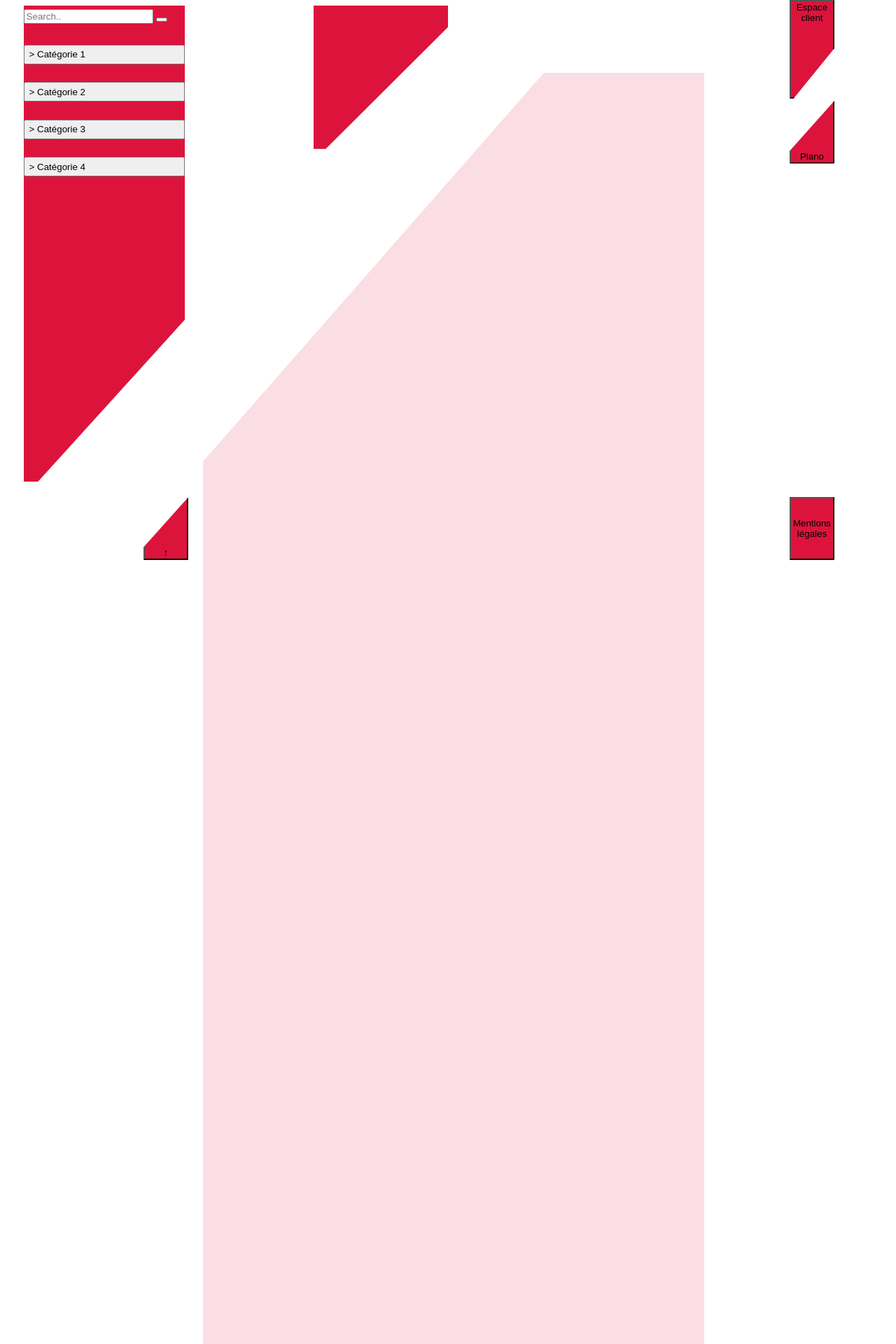
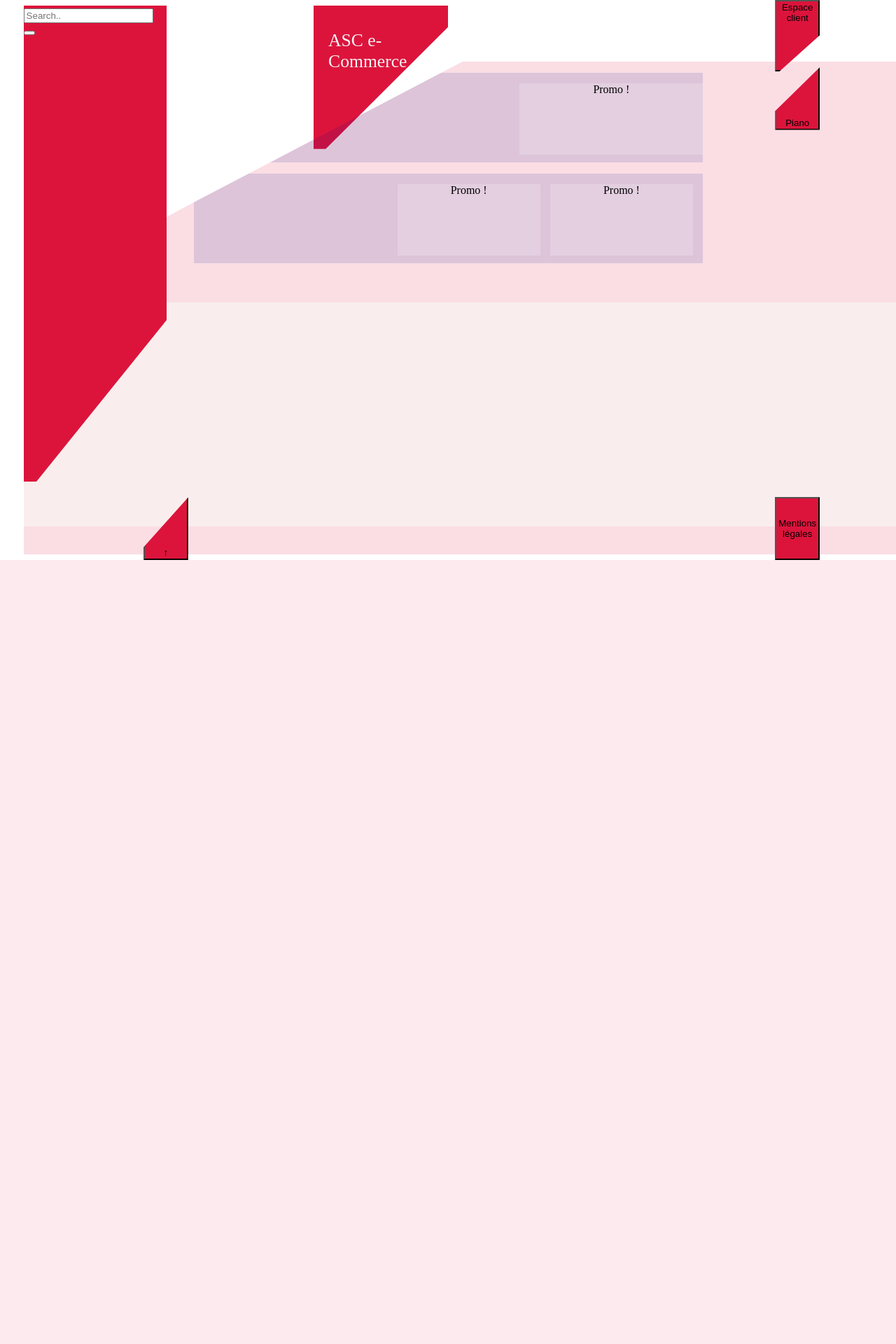
Before and after one commit to rfayard/ASC-e-com, a Symfony app: template templates/home_page/index.html.twig in a window 1280 px wide. Shown: the top 1920 px of the page at 70% size. After the commit the page ends 800 px from the top, so only its background shows below. Run offline with Twig, Linux system fonts and the light colour scheme; the template is opened without the code that fills it, so the values that code supplies are empty; style sheets or scripts are compiled from the project's sources; some libraries are stand-ins or nearby versions.

Commit message:
Actualisation de la page principale, rectification du css, implémentation des données de la base pour les atégorie, retouches UX

```diff
--- a/assets/css/home.css
+++ b/assets/css/home.css
@@ -2,7 +2,7 @@
 body{
     display: flex;
     width: 100vw;
-    height: auto;
+    overflow-x: hidden;
 }
 
 .mainContainer{
@@ -13,12 +13,14 @@ body{
 
 .containerLeftSide{
     display: flex;
+    position: fixed;
     flex-direction: column;
    background-color: crimson;
-   width: 18vw;
+   width: 16vw;
    height: 85vh;
    margin-left: 2vw;
    clip-path: polygon(100% 0, 100% 66%, 9% 100%, 0 100%, 0 0);
+   z-index: 2;
 }
 
 .boutonHautDePage{
@@ -27,6 +29,7 @@ body{
     height: 7vw;
     background-color: crimson;
     position: fixed;
+    z-index: 2;
     bottom: 0vh;
     left: 16vw;
     clip-path: polygon(0 80%, 100% 0, 100% 100%, 0 100%);
@@ -39,26 +42,79 @@ body{
     width: 15vw;
     height: 16vw;
     background-color: crimson;
+    color: whitesmoke;
     position: absolute;
     top: 1vh;
     left: 35vw;
     clip-path: polygon(100% 0, 100% 15%, 9% 100%, 0 100%, 0 0);
 }
 
+.titre{
+    margin-top: 18%;
+    margin-left: 11%;
+    font-size: 160%;
+}
+
 .containerCentral{
     display: flex;
-    width: 56vw;
-    height: 600vh;
+    justify-self: center;
+    justify-content: center;
+    flex-direction: column;
+    width: 100vw;
+    height: auto;
     margin-left: 2vw;
-    margin-top: 12vh;
+    margin-top: 10vh;
     background-color: rgba(220, 20, 60, 0.137);
-    clip-path: polygon(68% 0, 100% 0, 100% 100%, 0 100%, 0 11.58%);
+    clip-path: polygon(50% 0%, 100% 0, 100% 100%, 0 100%, 0 47%, 20% 28%);
+}
+
+
+.containerPreviews{
+    display: flex;
+    flex-direction: column;
+    flex-wrap: wrap;
+    justify-content: center;
+    width: 100%;
+    height: auto;
+    background-color: rgba(0, 128, 128, 0.123);
+}
+
+.preview{
+    transition: ease 0.75s;
+    display: flex;
+    margin-left: 21vw;
+    width: 56%;
+    height: 45vh;
+    background-color: rgba(93, 195, 195, 0.589);
+    justify-content: center;
+    align-items: center;
+    margin-bottom: 8vh;
+}
+
+.preview:hover{
+    transition: ease 0.75s;
+    display: flex;
+    margin-left: 1vw;
+    width: 96vw;
+    height: 45vh;
+    background-color: rgba(69, 148, 148, 0.657);
+    justify-content: center;
+    align-items: center;
+    margin-bottom: 8vh;
+}
+
+.surtexte{
+    color: white;
+    font-size: 300%;
 }
 
 .containerRightSide{
     display: flex;
+    position: fixed;
+    z-index: 2;
+    right: 1vw;
     width: 20vw;
-    height: 600vh;
+    height: auto;
     margin-left: 2vw;
     /* background-color: rgba(0, 0, 0, 0.082); */
     justify-content: center;
@@ -67,7 +123,7 @@ body{
 .boutonEspaceClient{
     display: flex;
     width: 5vw;
-    height: 11vw;
+    height: 8vw;
     background-color: crimson;
     position: fixed;
     top: 0vh;
@@ -80,8 +136,8 @@ body{
     height: 7vw;
     background-color: crimson;
     position: fixed;
-    top: 18vh;
-    clip-path: polygon(0 80%, 100% 0, 100% 100%, 0 100%);
+    top: 12vh;
+    clip-path: polygon(0 70%, 100% 0, 100% 100%, 0 100%);
     align-items: flex-end;
     justify-content: center;
 }
@@ -103,3 +159,80 @@ body{
     padding-bottom: 2%;
     margin-bottom: 11%;
 }
+
+.coinPromos{
+    display: flex;
+    justify-content: flex-end;
+    flex-direction: row;
+    flex-wrap: wrap;
+    margin-left: 19vw;
+    width: 58%;
+    height: 38vh;
+}
+
+.containerImagePromo{
+    display: flex;
+    justify-content: center;
+    width: 100%;
+    height: 90%;
+    background-color: rgba(255, 255, 255, 0.185);
+}
+
+.containerPromo1{
+    display: flex;
+    flex-direction: row;
+    justify-content: flex-end;
+    margin-top: 2vh;
+    width: 100%;
+    height: 10vw;
+    background-color: rgba(0, 0, 139, 0.116);
+}
+
+.promo1{
+    display: flex;
+    flex-direction: column;
+    align-items: flex-start;
+    width: 36%;
+    margin-top: 2%;
+}
+
+.centered{
+    display: flex;
+    align-self: center;
+}
+
+.containerPromo2{
+    display: flex;
+    flex-direction: row;
+    justify-content: flex-end;
+    width: 100%;
+    height: 10vw;
+    background-color: rgba(0, 0, 139, 0.116);
+}
+
+.promo2{
+    display: flex;
+    flex-direction: column;
+    align-items: flex-start;
+    width: 28%;
+    margin-right: 2%;
+    margin-top: 2%;
+}
+
+.promo3{
+    display: flex;
+    flex-direction: column;
+    align-items: flex-start;
+    width: 28%;
+    margin-right: 2%;
+    margin-top: 2%;
+}
+
+.carousel{
+    display: flex;
+    width: 100%;
+    height: 40vh;
+    background-color: rgba(247, 255, 247, 0.472);
+    margin-top: 5vh;
+    margin-bottom: 5vh;
+}
--- a/templates/home_page/index.html.twig
+++ b/templates/home_page/index.html.twig
@@ -22,22 +22,49 @@
                     <button type="submit"><i class="fa fa-search"></i></button>
                     </form>
                 </div>
-                <button class="menuSideBar"> > Catégorie 1 </button>
-                <button class="menuSideBar"> > Catégorie 2 </button>
-                <button class="menuSideBar"> > Catégorie 3 </button>
-                <button class="menuSideBar"> > Catégorie 4 </button>
+
+                {% for categories in categories %}
+                <button class="menuSideBar"> > {{ categories.name }} </button>
+                {% endfor %}
 
             </div>
                 <button id="myBtn" title="Go to top" class="boutonHautDePage"> ↑ </button>
                 <div class="boutonLogo">
+                    <div class="titre"> ASC e-Commerce</div>
+                </div>
+            <div class="containerCentral">
+            <div class="coinPromos">
+                    <div class="containerPromo1">
+                        <div class="promo1">
+                            <div class="containerImagePromo">   Promo !</div>
 
-                </div>
-                <div class="containerCentral">
-                <div class="containerPreviews">
+                        </div>
+                    </div>
+                    <div class="containerPromo2">
+                        <div class="promo2">
+                            <div class="containerImagePromo">   Promo !</div>
 
+                        </div>
+                        <div class="promo3">
+                            <div class="containerImagePromo">   Promo !</div>
+
+                        </div>
+                    </div>
+                   </div>
+
+                <div class="carousel">
 
 
                 </div>
+                <div class="containerPreviews">
+                    {% for categories in categories %}
+
+                    <div class="preview" {#name="{{categories.name}}"#}>
+                        <div class="surtexte"> {{ categories.name }} </div>
+                    </div>
+                    {% endfor %}
+                </div>
+
             </div>
             <div class="containerRightSide">
                 <button class="boutonEspaceClient">Espace client</button>
```
Also changed, not shown: src/Controller/HomePageController.php (+21 -1 lines).
